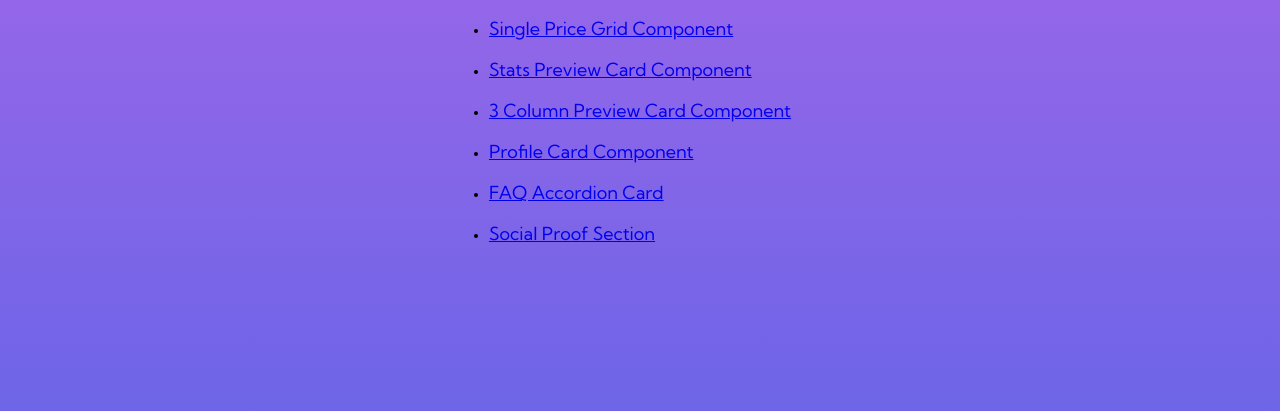
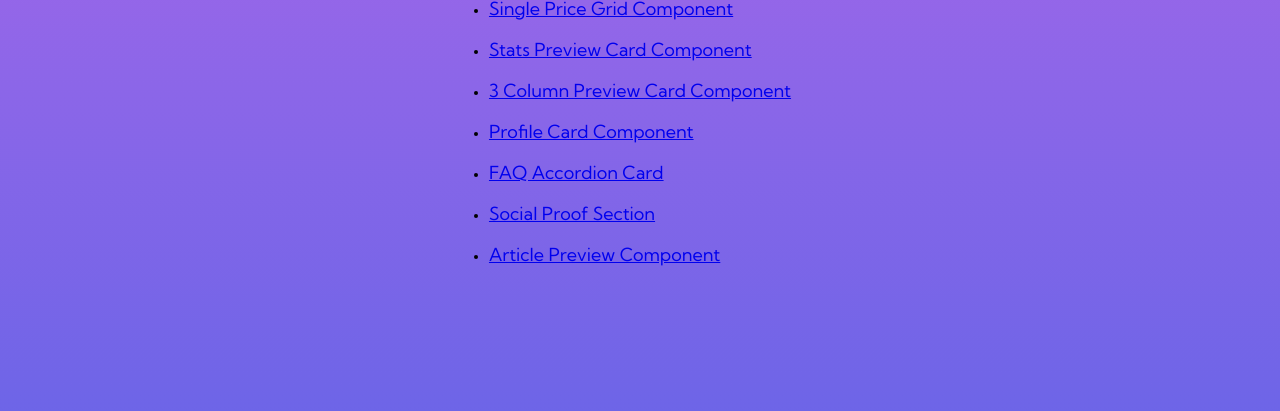
Before and after one commit to dheerajgopi/frontendmentor-challenge, a website: page public/index.html in a window 1280 px wide. Shown: the part 293-704 px from the top of the page. Drawn offline with Linux system fonts and the light colour scheme.

Commit message:
Add article-preview-component link in landing page

```diff
--- a/public/index.html
+++ b/public/index.html
@@ -19,6 +19,7 @@
             <li><a href="profile-card-component/index.html" target="_blank" class="project-link">Profile Card Component</a></li>
             <li><a href="faq-accordion-card/index.html" target="_blank" class="project-link">FAQ Accordion Card</a></li>
             <li><a href="social-proof-section/index.html" target="_blank" class="project-link">Social Proof Section</a></li>
+            <li><a href="article-preview-component/index.html" target="_blank" class="project-link">Article Preview Component</a></li>
         </ul>
     </div>
 </body>
```
